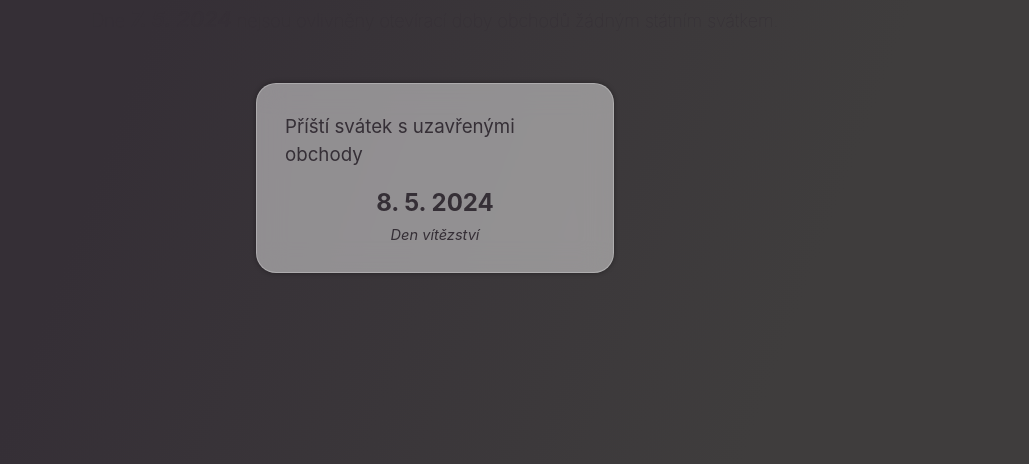
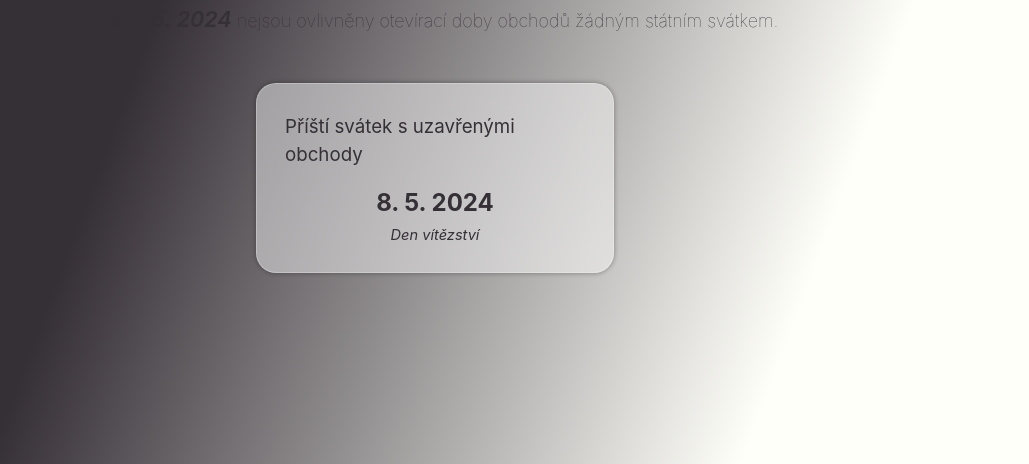
Before and after one commit to hanzelkatomas/jsou-dnes-otevrene-obchody, a website built with Vite: page index.html in a window 1280 px wide. Shown: the part 336-800 px from the top of the page, without its empty margins (205-1234 px from the left). Built offline with nearby package versions, Linux system fonts and the light colour scheme.

Commit message:
Improve dark background gradient color

```diff
--- a/style.css
+++ b/style.css
@@ -7,7 +7,7 @@
   color-scheme: light dark;
   color: var(--bright);
 
-  background: linear-gradient(110.6deg, #352F36 31.2%, rgb(63, 61, 61) 78.9%);
+  background: linear-gradient(110.6deg, #352F36 31.2%, rgba(255, 255, 240, 0.37) 78.9%);
   font-synthesis: none;
   text-rendering: optimizeLegibility;
   -webkit-font-smoothing: antialiased;
```
